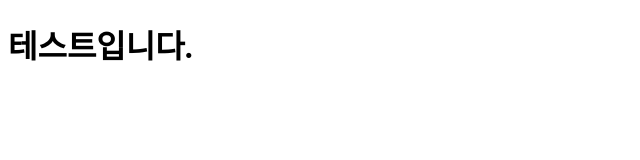
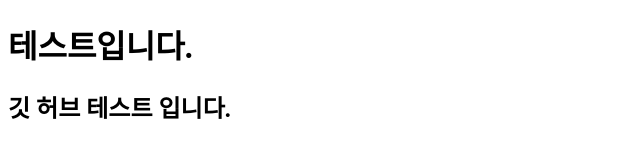
Before and after one commit to ELLY314/sg_3, a plain HTML site: page index.html in a window 1280 px wide. Shown: the whole page, without its empty margins (0-640 px from the left). Drawn offline with Linux system fonts and the light colour scheme.

Commit message:
feat : 내용추가

```diff
--- a/index.html
+++ b/index.html
@@ -7,5 +7,6 @@
 </head>
 <body>
     <h1>테스트입니다.</h1>
+    <h2>깃 허브 테스트 입니다.</h2>
 </body>
 </html>
```
